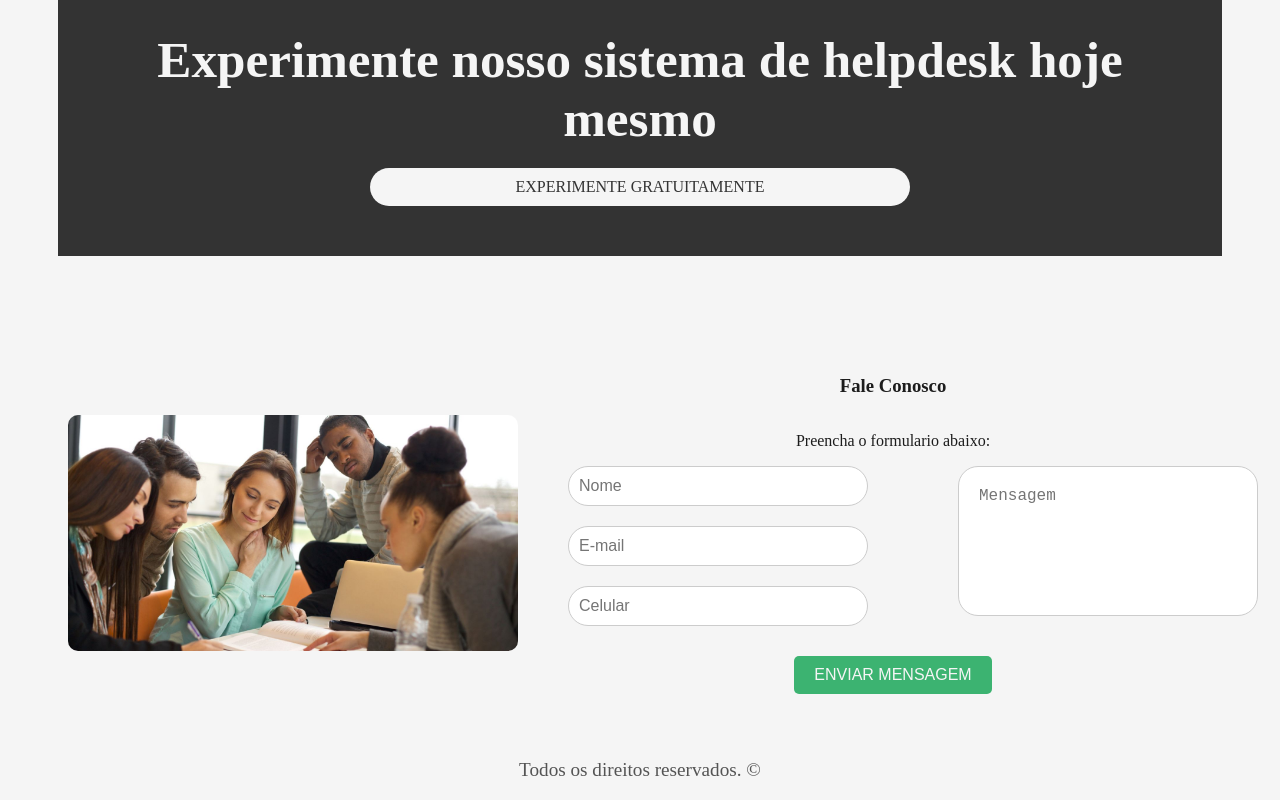
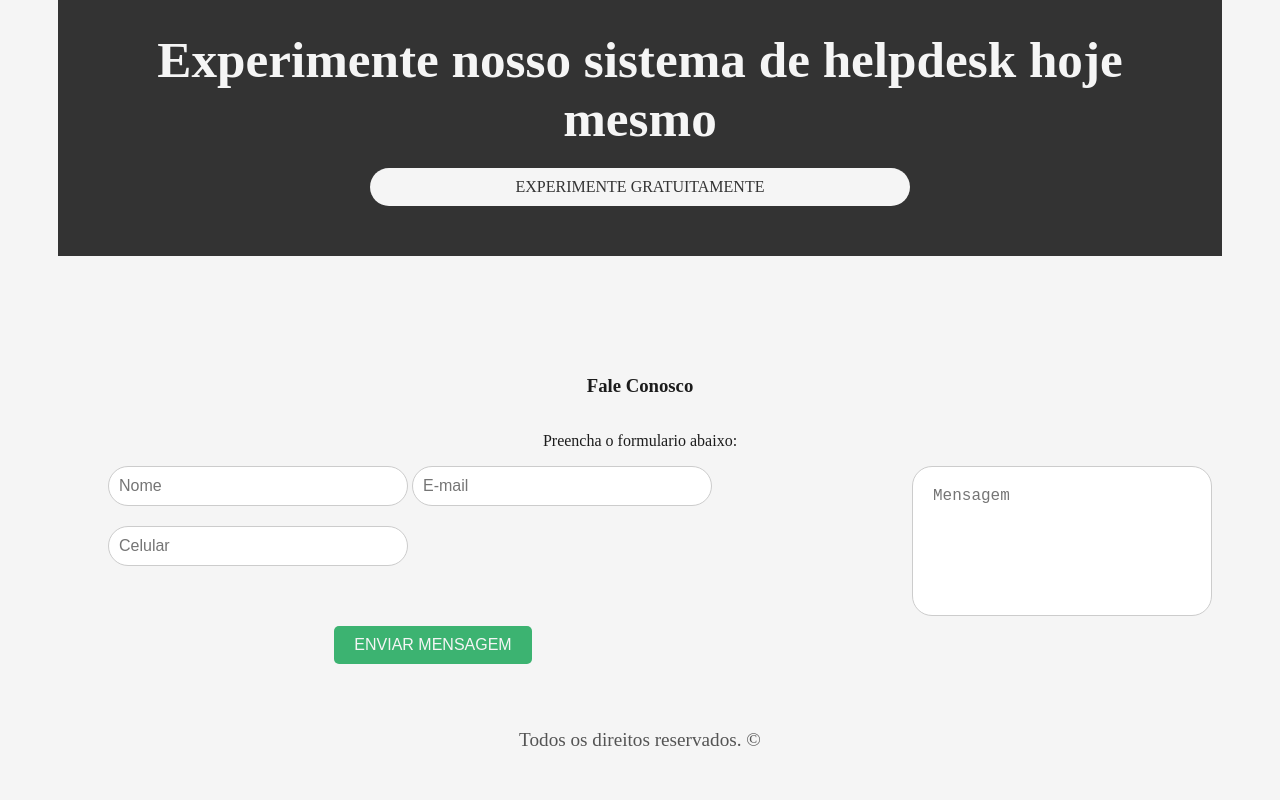
Before and after one commit to PLL-Solucoes/PLL-Solucoes.github.io, a plain HTML site: page index.html in a window 1280 px wide. Shown: the part 923-1723 px from the top of the page. After the commit the page ends 1693 px from the top, so only its background shows below. Drawn offline with Linux system fonts and the light colour scheme.

Commit message:
Update index.html

```diff
--- a/index.html
+++ b/index.html
@@ -105,9 +105,6 @@
 
       <section>
         <div class="container" id="contact">
-          <div id="contact-img">
-            <img src="./assets/img/people-together.jpg  " alt="" />
-          </div>
           <div id="contact-form">
             <h3>Fale Conosco</h3>
             <p>Preencha o formulario abaixo:</p>
```
